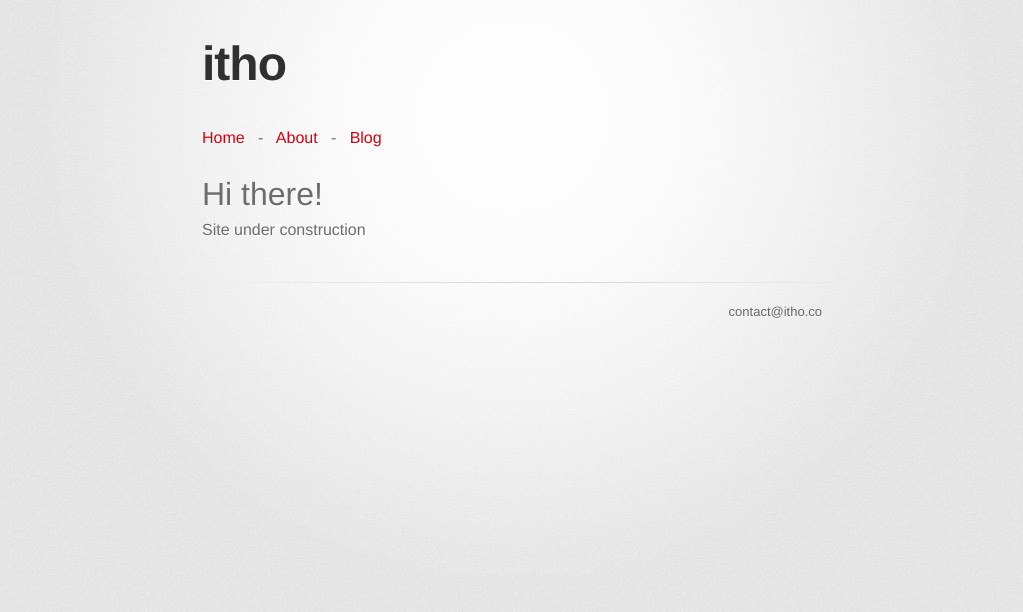
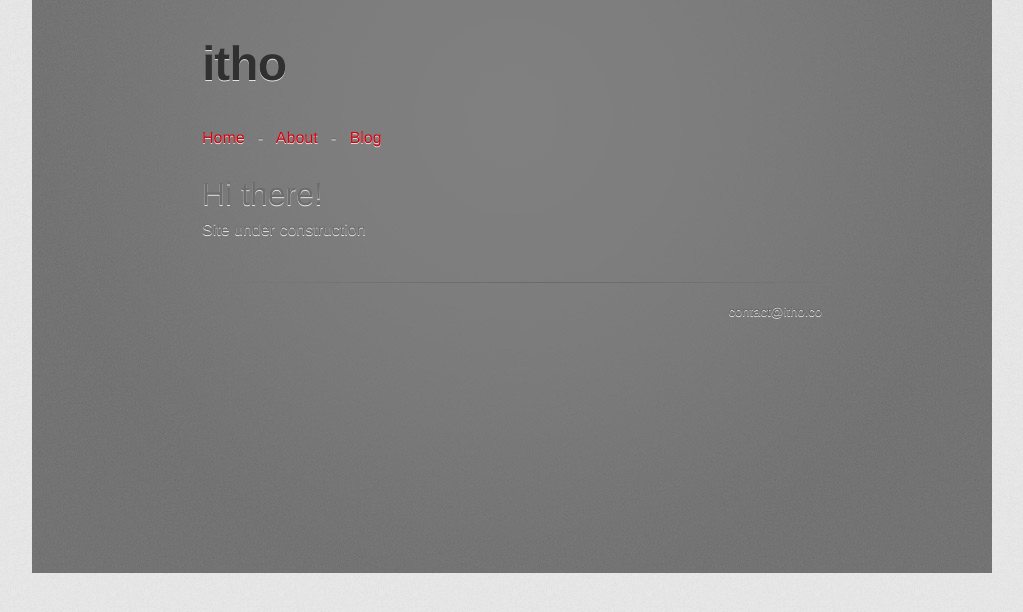
Before and after one commit to itho/itho.github.io, a Jekyll site: the page built from index.html, in a window 1280 px wide. Shown: the top 612 px of the page, without its empty margins (128-1151 px from the left). Built offline with Jekyll 4.4.1, drawn with Linux system fonts in a browser that asks for light colours; some web fonts are replaced.

Commit message:
Update main.css

```diff
--- a/resources/css/main.css
+++ b/resources/css/main.css
@@ -86,7 +86,7 @@
 
 #container {
   min-height: 595px;
-  background: transparent url(/resources/css/images/highlight-bg.jpg) 50% 0 no-repeat;
+  background: transparent url(/resources/css/images/highlight-bg_dark.jpg) 50% 0 no-repeat;
 }
 
 .inner {
```
